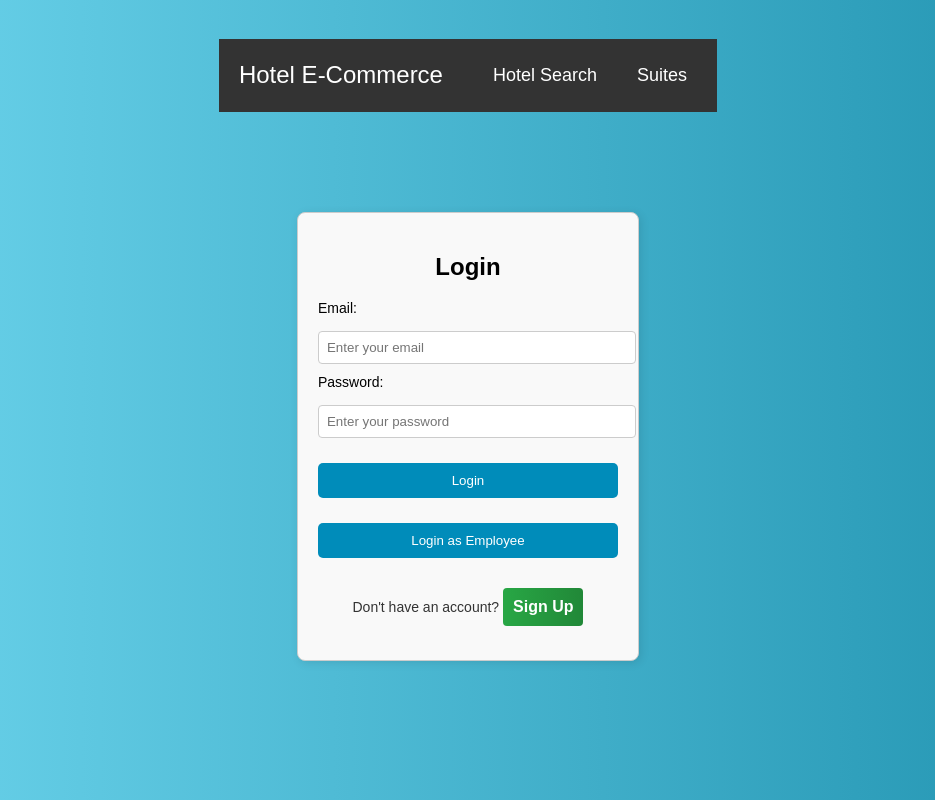
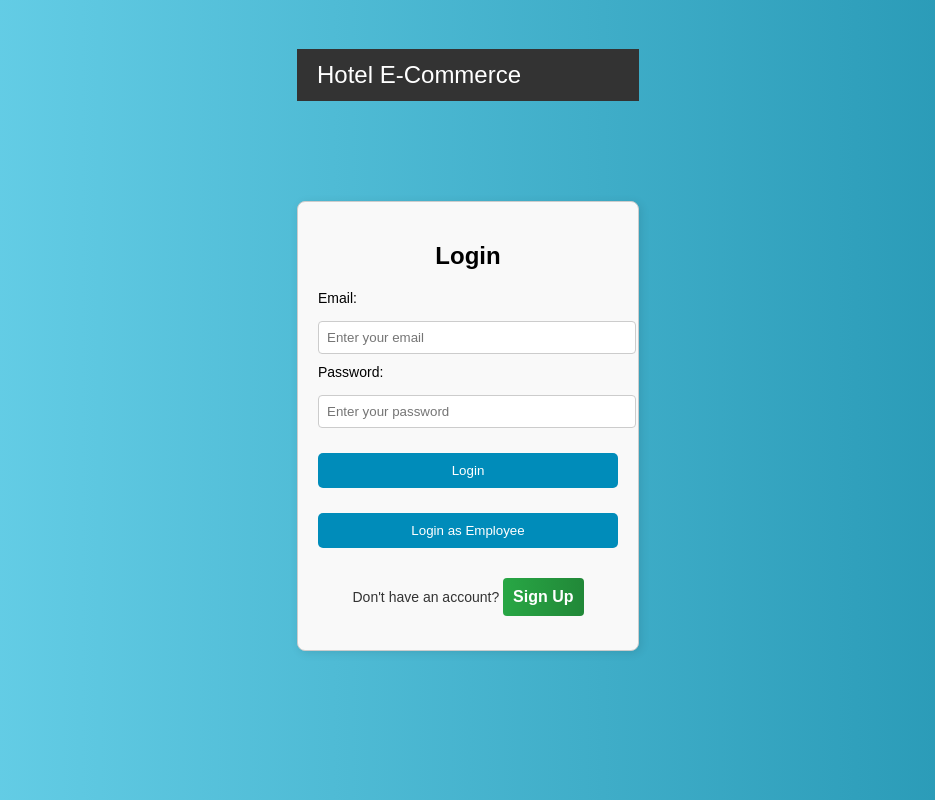
Before and after one commit to jentranthao1111/my-app, a React (Create React App) app: page / in a window 1280 px wide. Shown: the whole page, without its empty margins (172-1107 px from the left). Built offline with nearby package versions, Linux system fonts and the light colour scheme.

Commit message:
fixing header

```diff
--- a/src/component/Navbar.js
+++ b/src/component/Navbar.js
@@ -6,12 +6,7 @@ export default function Navbar() {
     <nav className="nav">
       <a href="/" className="site-title">Hotel E-Commerce</a>
       <ul className="nav-links">
-        <li>
-        <a href="/hotel.html">Hotel Search</a>
-        </li>
-        <li>
-          <a href="/suits">Suites</a>
-        </li>
+
       </ul>
     </nav>
   );
```
